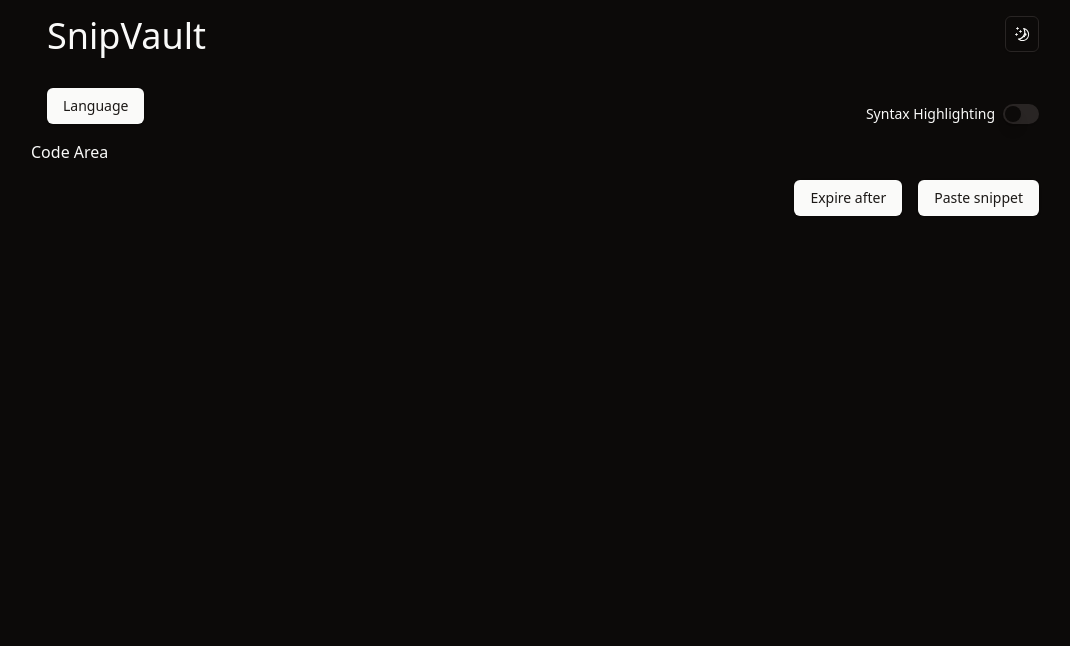
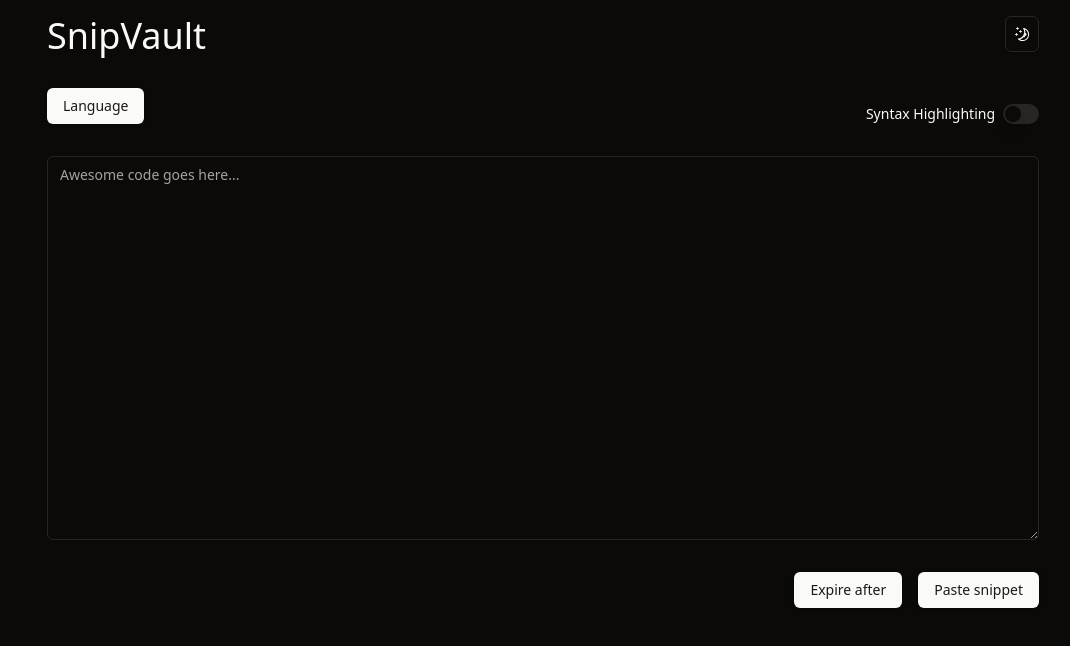
Before and after one commit to shiina4119/snipvault, a Next.js app: page / in a window 1280 px wide. Shown: the top 646 px of the page, without its empty margins (97-1167 px from the left). Built offline with nearby package versions, Linux system fonts and the light colour scheme.

Commit message:
Add placeholder code editor

```diff
--- /dev/null
+++ b/src/components/ui/textarea.jsx
@@ -0,0 +1,18 @@
+import * as React from "react"
+
+import { cn } from "@/lib/utils"
+
+const Textarea = React.forwardRef(({ className, ...props }, ref) => {
+  return (
+    (<textarea
+      className={cn(
+        "flex min-h-[60px] w-full rounded-md border border-input bg-transparent px-3 py-2 text-sm shadow-sm placeholder:text-muted-foreground focus-visible:outline-none focus-visible:ring-1 focus-visible:ring-ring disabled:cursor-not-allowed disabled:opacity-50",
+        className
+      )}
+      ref={ref}
+      {...props} />)
+  );
+})
+Textarea.displayName = "Textarea"
+
+export { Textarea }
--- a/src/pages/index.jsx
+++ b/src/pages/index.jsx
@@ -1,6 +1,7 @@
 import { Button } from "@/components/ui/button";
 import { Label } from "@/components/ui/label";
 import { Switch } from "@/components/ui/switch";
+import { Textarea } from "@/components/ui/textarea";
 
 export default function Home() {
   return (
@@ -12,7 +13,13 @@
           <Switch id="syntax" />
         </div>
       </div>
-      <div>Code Area</div>
+      {/* Add code editor later */}
+      <div className="p-4">
+        <Textarea
+          placeholder="Awesome code goes here..."
+          className="min-h-96"
+        />
+      </div>
       <div className="flex flex-row justify-end space-x-4 p-4">
         <Button>Expire after</Button>
         <Button>Paste snippet</Button>
```
